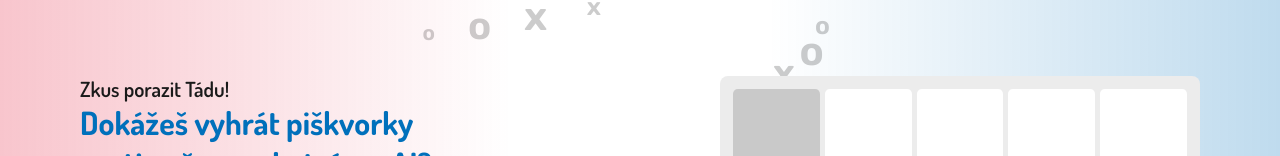
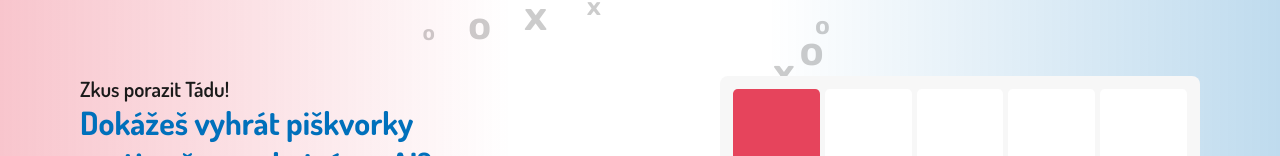
Before and after one commit to l-merta/TdA25-Buraci, a React (Vite) app in the folder client/: page / in a window 1280 px wide. In both pictures the pointer is over the element 776 px from the left and 776 px from the top of the page. Shown: the part 644-800 px from the top of the page. Built offline with nearby package versions, Linux system fonts and the light colour scheme.

Commit message:
GameBoard on hover color

```diff
--- a/client/src/components/GameBoard.tsx
+++ b/client/src/components/GameBoard.tsx
@@ -22,6 +22,7 @@ const GameBoard: React.FC<GameBoardProps> = ({ size, editMode }) => {
 
     //@ts-ignore
     const [players, setPlayers] = useState<Array<string>>(["X", "O"]); // List of players - their symbols
+    //@ts-ignore
     const [colors, setColors] = useState<Array<string>>(["cervene", "modre"]); // List of players - their symbols
     const [gameData, setGameData] = useState<GameBoardProps | any>({
         name: "",
@@ -142,6 +143,13 @@ const GameBoard: React.FC<GameBoardProps> = ({ size, editMode }) => {
         const playerIndex = players.indexOf(char.toUpperCase());
         return <img src={"/images/icons/" + char.toUpperCase() + "_" + colors[playerIndex] + ".png"} alt={char.toUpperCase()} />;
     }
+    function getBeforePlaying() {
+        let index = gameData.playing - 1;
+        //console.log(index);
+        index < 0 ? index = players.length - 1 : index;
+        //console.log(index);
+        return index;
+    }
 
     return (
         <div className="game-board-container">
@@ -155,7 +163,7 @@ const GameBoard: React.FC<GameBoardProps> = ({ size, editMode }) => {
                 {gameData.board.map((row: Array<String>, rowIndex: number) =>
                     row.map((item, colIndex) => (
                         <div
-                            className={"field " + (!item ? "field-empty " : "field-played ")}
+                            className={"field " + ("field-" + colors[getBeforePlaying()] + " ") + (!item ? "field-empty " : "field-played ")}
                             key={`${rowIndex}-${colIndex}`}
                             onClick={() => { onFieldClick(rowIndex, colIndex); }}
                         >
--- a/client/src/styles/game.css
+++ b/client/src/styles/game.css
@@ -43,8 +43,11 @@
   width: var(--size);
   height: var(--size);
 }
-.game-board-container .game-board .field:hover:not(.field-played) {
-  background-color: rgba(0, 0, 0, 0.15);
+.game-board-container .game-board .field-cervene:hover:not(.field-played) {
+  background-color: var(--c11);
+}
+.game-board-container .game-board .field-modre:hover:not(.field-played) {
+  background-color: var(--c12);
 }
 .game-board-container .game-board .field-empty {
   color: transparent;
--- a/client/src/styles/game.scss
+++ b/client/src/styles/game.scss
@@ -45,8 +45,11 @@
             height: var(--size);
         }
       }
-      .field:hover:not(.field-played) {
-          background-color: rgba(0, 0, 0, 0.15);
+      .field-cervene:hover:not(.field-played) {
+          background-color: var(--c11);
+      }
+      .field-modre:hover:not(.field-played) {
+          background-color: var(--c12);
       }
       .field-empty {
           color: transparent;
--- a/client/src/styles/index.css
+++ b/client/src/styles/index.css
@@ -8,7 +8,9 @@
   --c7: #395A9A;
   --c8: #724479;
   --c9: #AB2E58;
-  --c10: #ececec;
+  --c10: #f7f7f7;
+  --c11: rgba(227, 24, 54, 0.8);
+  --c12: rgba(0, 112, 187, 0.8);
   --c-warn: rgb(247, 66, 66);
 
   --f1: "Dosis";
```
Also changed, not shown: 1 other file (tests, documents, lock files or other folders).
